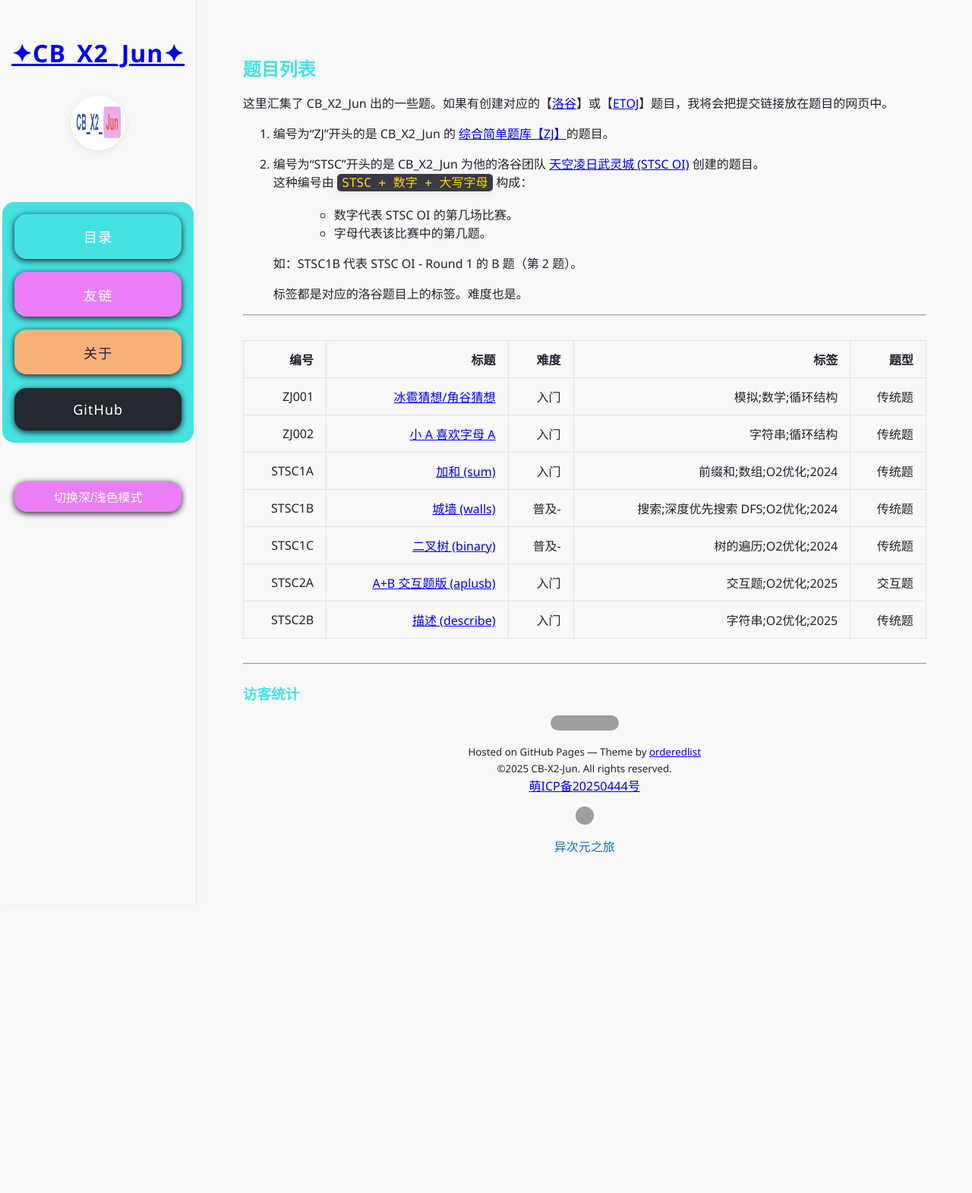
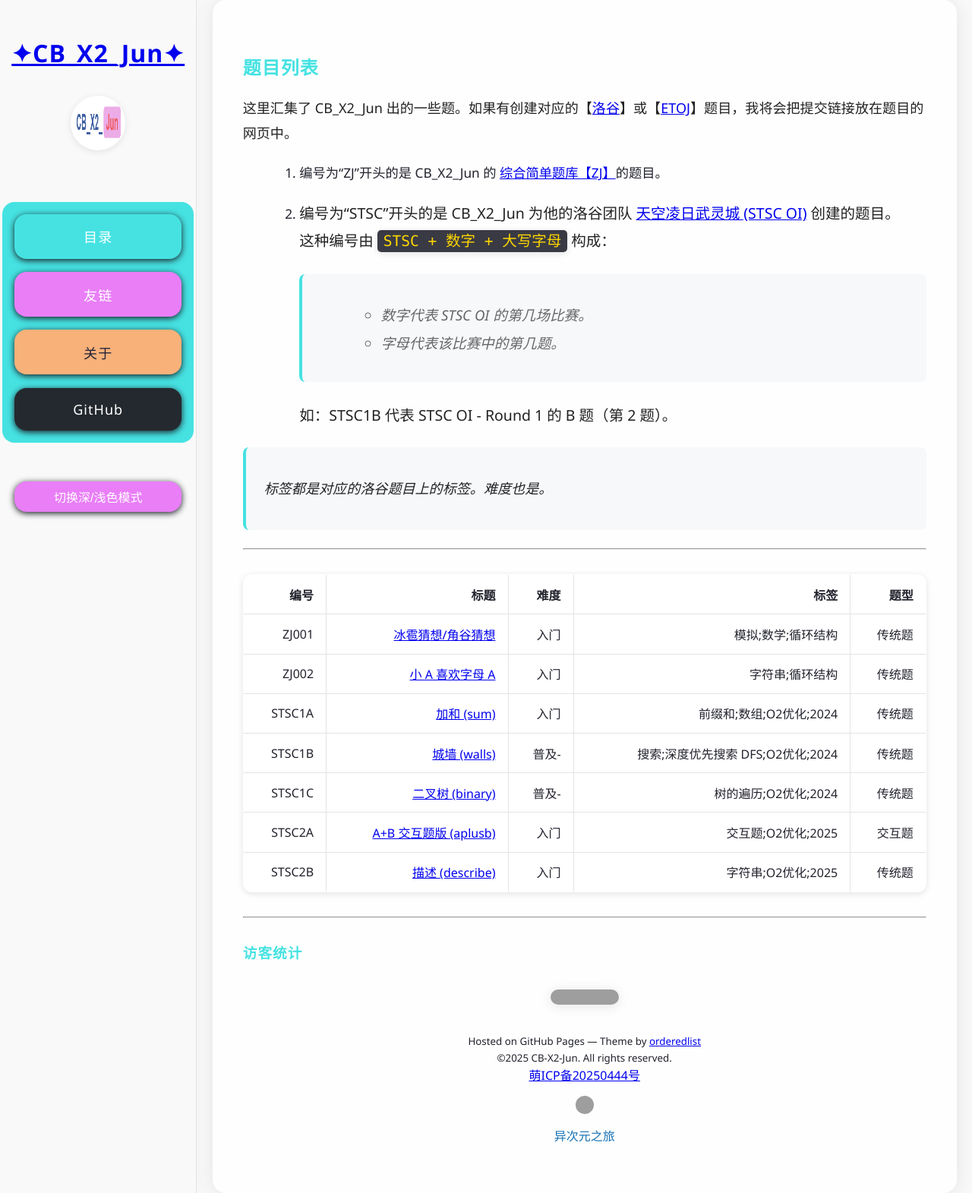
Before and after one commit to CB-X2-Jun/CB-X2-Jun.github.io, a Jekyll site: the page built from problem/list.md, in a window 1280 px wide. Shown: the whole page at 76% size. Built offline with Jekyll 4.4.1, drawn with Linux system fonts in a browser that asks for light colours; our own code applies the rules of GitHub Pages for plain Markdown files; a script that is not in the unit is left out; comment, search, counter and statistics services are not loaded; the repository's description, which GitHub fills in, is left out; before the commit the page ends 1190 px from its top, so only the background shows below that; grey boxes are pictures that could not be loaded.

Commit message:
正文、标题、段落、列表、引用、表格、图片等元素现在更有层次感、现代感，且适配暗色模式。 内容区有圆角、阴影、轻微透明，阅读体验更舒适。 图片自动居中、圆角、带阴影，表格更易读。 移动端体验也同步优化。

```diff
--- a/assets/css/style.css
+++ b/assets/css/style.css
@@ -143,7 +143,90 @@ body.dark-mode .btn-github:hover { background: #333; }
   padding: 2.5rem 2.5rem 2rem 2.5rem;
   max-width: 900px;
   margin: 0 auto;
+  background: rgba(255,255,255,0.92);
+  border-radius: 18px;
+  box-shadow: 0 2px 24px 0 #e3e3e3;
 }
+body.dark-mode .main-content {
+  background: rgba(33,34,44,0.98);
+  box-shadow: 0 2px 24px 0 #181920;
+}
+
+.main-content-area h1, .main-content-area h2, .main-content-area h3, .main-content-area h4, .main-content-area h5, .main-content-area h6 {
+  font-weight: 700;
+  color: var(--primary);
+  margin-top: 2.2rem;
+  margin-bottom: 1.1rem;
+  line-height: 1.2;
+  letter-spacing: 1px;
+}
+body.dark-mode .main-content-area h1,
+body.dark-mode .main-content-area h2,
+body.dark-mode .main-content-area h3 {
+  color: var(--accent);
+}
+.main-content-area p {
+  font-size: 1.13em;
+  line-height: 1.85;
+  margin: 1.2em 0;
+  color: #222;
+}
+body.dark-mode .main-content-area p {
+  color: #e3e3e3;
+}
+.main-content-area ul, .main-content-area ol {
+  margin: 1.2em 0 1.2em 2em;
+  font-size: 1.08em;
+}
+.main-content-area li {
+  margin-bottom: 0.5em;
+}
+.main-content-area blockquote {
+  border-left: 4px solid var(--primary);
+  background: #f6f8fa;
+  color: #666;
+  margin: 1.5em 0;
+  padding: 1em 1.5em;
+  border-radius: 8px;
+  font-style: italic;
+}
+body.dark-mode .main-content-area blockquote {
+  background: #23243a;
+  color: #b0b0b0;
+  border-left: 4px solid var(--accent);
+}
+.main-content-area img {
+  display: block;
+  margin: 2em auto;
+  max-width: 96%;
+  border-radius: 14px;
+  box-shadow: 0 2px 16px #e3e3e3;
+}
+body.dark-mode .main-content-area img {
+  box-shadow: 0 2px 16px #181920;
+}
+.main-content-area table {
+  width: 100%;
+  border-collapse: collapse;
+  margin: 2rem 0;
+  background: #fff;
+  border-radius: 12px;
+  overflow: hidden;
+  box-shadow: 0 2px 8px #e3e3e3;
+}
+body.dark-mode .main-content-area table {
+  background: #23243a;
+  box-shadow: 0 2px 8px #181920;
+}
+.main-content-area th, .main-content-area td {
+  padding: 0.85rem 1rem;
+  text-align: left;
+  border-bottom: 1px solid #e3e3e3;
+}
+body.dark-mode .main-content-area th, body.dark-mode .main-content-area td {
+  border-bottom: 1px solid #333;
+}
+
 @media (max-width: 900px) {
   .layout-container {
     flex-direction: column;
```
